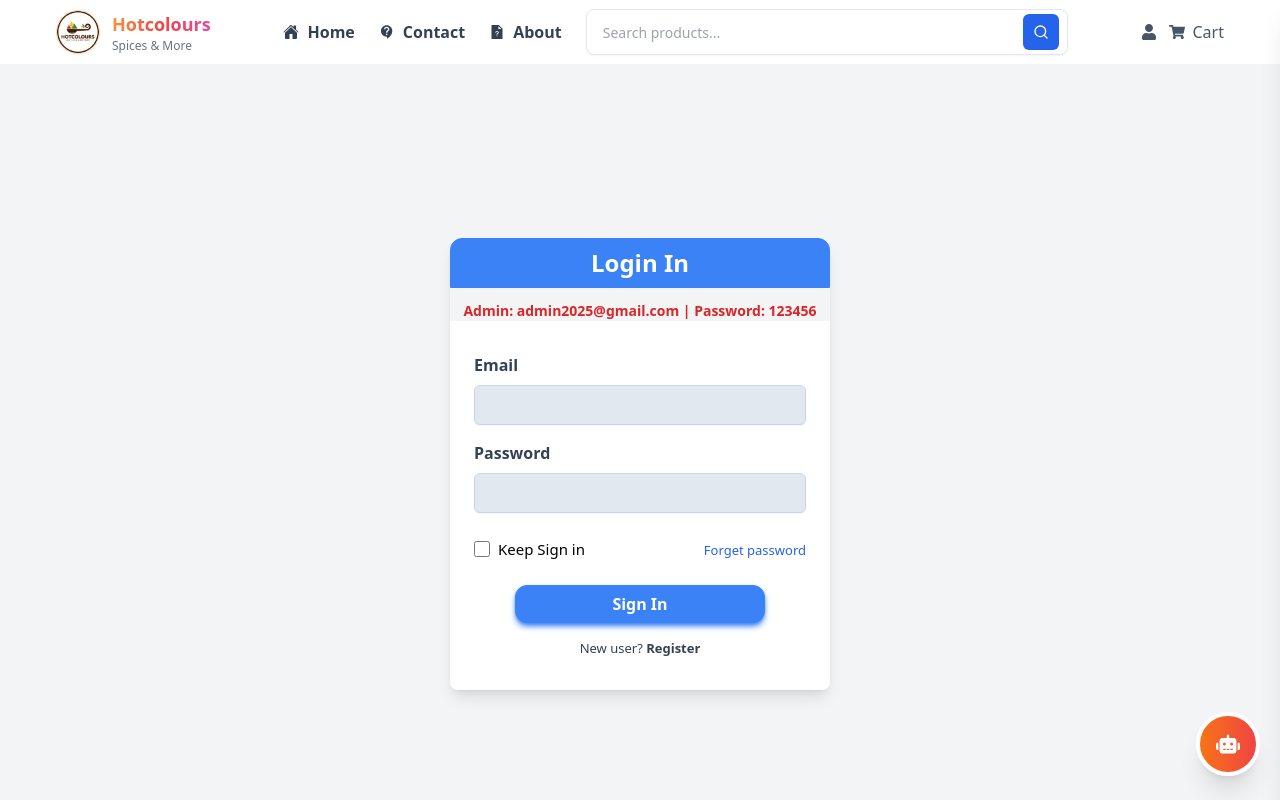
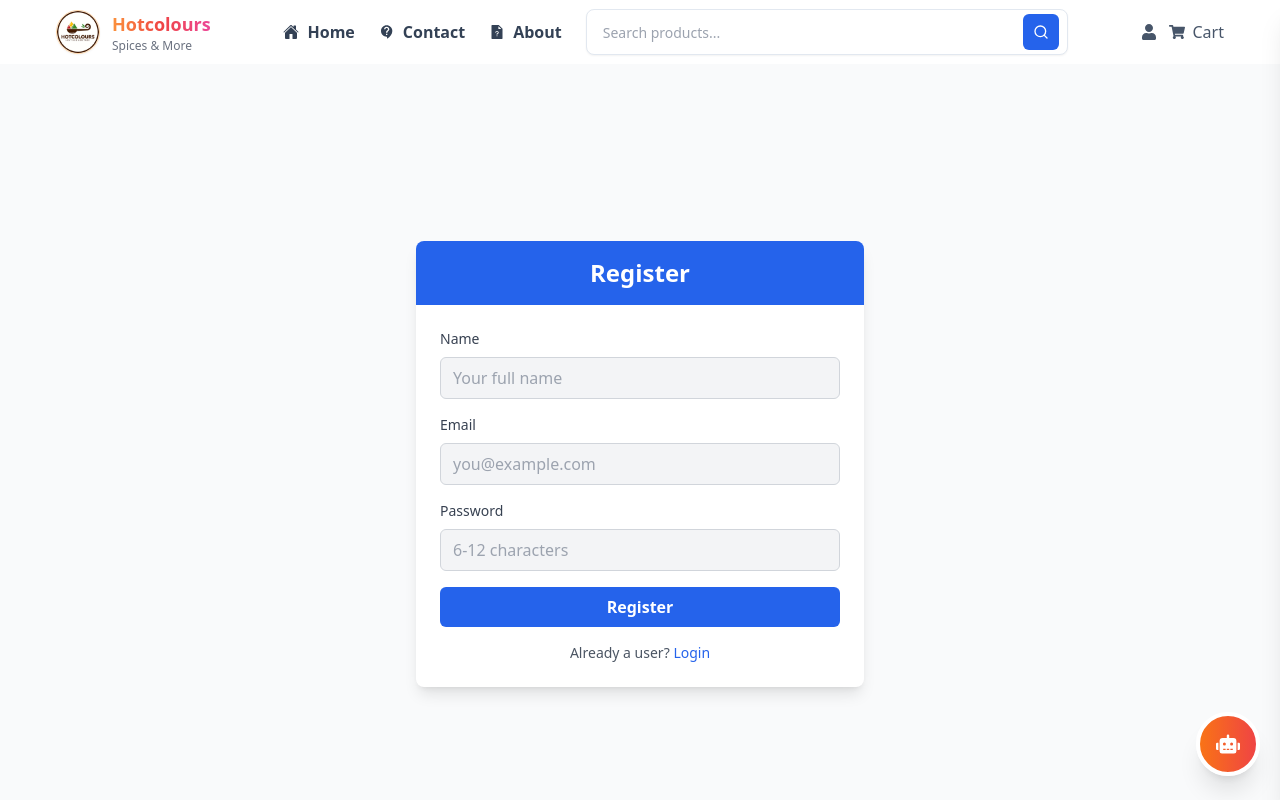
Before and after one commit to BIKRAM2725/HOTCOLOURS, a React (Create React App) app in the folder client/: page /register in a window 1280 px wide. Before the commit this address led to /login. Shown: the top 800 px of the page. Built offline with nearby package versions, Linux system fonts and the light colour scheme.

Commit message:
Update Register.jsx

```diff
--- a/client/src/page/Register.jsx
+++ b/client/src/page/Register.jsx
@@ -1,192 +1,172 @@
-// // src/page/Register.jsx
-// import React, { useState } from "react";
-// import { ToastContainer, toast } from "react-toastify";
-// import { useNavigate, Link } from "react-router-dom";
-// import axios from "axios";
+// src/page/Register.jsx
+import React, { useState } from "react";
+import { ToastContainer, toast } from "react-toastify";
+import { useNavigate, Link } from "react-router-dom";
+import axios from "axios";
 
-// const API_BASE = process.env.REACT_APP_API_URL;
+const API_BASE = process.env.REACT_APP_API_URL;
 
-// function Register() {
-//   const [name, setName] = useState("");
-//   const [email, setEmail] = useState("");
-//   const [password, setPassword] = useState("");
-//   const [error, setError] = useState("");
-//   const [loading, setLoading] = useState(false);
-//   const navigate = useNavigate();
+function Register() {
+  const [name, setName] = useState("");
+  const [email, setEmail] = useState("");
+  const [password, setPassword] = useState("");
+  const [error, setError] = useState("");
+  const [loading, setLoading] = useState(false);
+  const navigate = useNavigate();
 
-//   const validateEmail = (email) => {
-//     const emailRegex = /^[^\s@]+@[^\s@]+\.[^\s@]+$/;
-//     return emailRegex.test(email);
-//   };
+  const validateEmail = (email) => {
+    const emailRegex = /^[^\s@]+@[^\s@]+\.[^\s@]+$/;
+    return emailRegex.test(email);
+  };
 
-//   const handleSubmit = async (e) => {
-//     e.preventDefault();
-//     setError("");
+  const handleSubmit = async (e) => {
+    e.preventDefault();
+    setError("");
 
-//     if (!name.trim() || !email.trim() || !password) {
-//       toast.error("All fields are required");
-//       return;
-//     }
+    if (!name.trim() || !email.trim() || !password) {
+      toast.error("All fields are required");
+      return;
+    }
 
-//     if (!validateEmail(email.trim())) {
-//       toast.error("Enter a valid email address");
-//       return;
-//     }
+    if (!validateEmail(email.trim())) {
+      toast.error("Enter a valid email address");
+      return;
+    }
 
-//     if (password.length < 6 || password.length > 12) {
-//       toast.error("Password must be 6–12 characters long");
-//       return;
-//     }
+    if (password.length < 6 || password.length > 12) {
+      toast.error("Password must be 6–12 characters long");
+      return;
+    }
 
-//     try {
-//       setLoading(true);
-//       const res = await axios.post(`${API_BASE}/api/auth/register`, {
-//         name: name.trim(),
-//         email: email.trim(),
-//         password,
-//       });
+    try {
+      setLoading(true);
+      const res = await axios.post(`${API_BASE}/api/auth/register`, {
+        name: name.trim(),
+        email: email.trim(),
+        password,
+      });
 
-//       toast.success(res.data.message || "Registered successfully");
-//       setTimeout(() => {
-//         navigate("/login");
-//       }, 800);
-//     } catch (err) {
-//       const errorMsg =
-//         err?.response?.data?.message || "Network error, please try again";
-//       toast.error(errorMsg);
-//     } finally {
-//       setLoading(false);
-//     }
-//   };
+      toast.success(res.data.message || "Registered successfully");
+      setTimeout(() => {
+        navigate("/login");
+      }, 800);
+    } catch (err) {
+      const errorMsg =
+        err?.response?.data?.message || "Network error, please try again";
+      toast.error(errorMsg);
+    } finally {
+      setLoading(false);
+    }
+  };
 
-//   return (
-//     <div className="min-h-screen flex items-center justify-center bg-gray-50 px-4 py-12">
-//       <div className="w-full max-w-md">
-//         <div className="bg-white rounded-lg shadow-lg overflow-hidden">
-//           {/* Header */}
-//           <div className="bg-blue-600 text-white py-4 px-6">
-//             <h2 className="text-2xl font-semibold text-center">Register</h2>
-//           </div>
+  return (
+    <div className="min-h-screen flex items-center justify-center bg-gray-50 px-4 py-12">
+      <div className="w-full max-w-md">
+        <div className="bg-white rounded-lg shadow-lg overflow-hidden">
+          {/* Header */}
+          <div className="bg-blue-600 text-white py-4 px-6">
+            <h2 className="text-2xl font-semibold text-center">Register</h2>
+          </div>
 
-//           {/* Form */}
-//           <form onSubmit={handleSubmit} className="p-6 space-y-4">
-//             <div>
-//               <label htmlFor="name" className="block text-sm font-medium text-gray-700">
-//                 Name
-//               </label>
-//               <input
-//                 id="name"
-//                 name="name"
-//                 type="text"
-//                 value={name}
-//                 onChange={(e) => setName(e.target.value)}
-//                 className="mt-2 block w-full px-3 py-2 bg-gray-100 border border-gray-300 rounded-md focus:outline-none focus:ring-2 focus:ring-blue-400"
-//                 placeholder="Your full name"
-//                 autoComplete="name"
-//               />
-//             </div>
+          {/* Form */}
+          <form onSubmit={handleSubmit} className="p-6 space-y-4">
+            <div>
+              <label htmlFor="name" className="block text-sm font-medium text-gray-700">
+                Name
+              </label>
+              <input
+                id="name"
+                name="name"
+                type="text"
+                value={name}
+                onChange={(e) => setName(e.target.value)}
+                className="mt-2 block w-full px-3 py-2 bg-gray-100 border border-gray-300 rounded-md focus:outline-none focus:ring-2 focus:ring-blue-400"
+                placeholder="Your full name"
+                autoComplete="name"
+              />
+            </div>
 
-//             <div>
-//               <label htmlFor="email" className="block text-sm font-medium text-gray-700">
-//                 Email
-//               </label>
-//               <input
-//                 id="email"
-//                 name="email"
-//                 type="email"
-//                 value={email}
-//                 onChange={(e) => setEmail(e.target.value)}
-//                 className="mt-2 block w-full px-3 py-2 bg-gray-100 border border-gray-300 rounded-md focus:outline-none focus:ring-2 focus:ring-blue-400"
-//                 placeholder="you@example.com"
-//                 autoComplete="email"
-//               />
-//             </div>
+            <div>
+              <label htmlFor="email" className="block text-sm font-medium text-gray-700">
+                Email
+              </label>
+              <input
+                id="email"
+                name="email"
+                type="email"
+                value={email}
+                onChange={(e) => setEmail(e.target.value)}
+                className="mt-2 block w-full px-3 py-2 bg-gray-100 border border-gray-300 rounded-md focus:outline-none focus:ring-2 focus:ring-blue-400"
+                placeholder="you@example.com"
+                autoComplete="email"
+              />
+            </div>
 
-//             <div>
-//               <label htmlFor="password" className="block text-sm font-medium text-gray-700">
-//                 Password
-//               </label>
-//               <input
-//                 id="password"
-//                 name="password"
-//                 type="password"
-//                 value={password}
-//                 onChange={(e) => setPassword(e.target.value)}
-//                 className="mt-2 block w-full px-3 py-2 bg-gray-100 border border-gray-300 rounded-md focus:outline-none focus:ring-2 focus:ring-blue-400"
-//                 placeholder="6-12 characters"
-//                 autoComplete="new-password"
-//               />
-//             </div>
+            <div>
+              <label htmlFor="password" className="block text-sm font-medium text-gray-700">
+                Password
+              </label>
+              <input
+                id="password"
+                name="password"
+                type="password"
+                value={password}
+                onChange={(e) => setPassword(e.target.value)}
+                className="mt-2 block w-full px-3 py-2 bg-gray-100 border border-gray-300 rounded-md focus:outline-none focus:ring-2 focus:ring-blue-400"
+                placeholder="6-12 characters"
+                autoComplete="new-password"
+              />
+            </div>
 
-//             {error && <p className="text-red-500 text-sm">{error}</p>}
+            {error && <p className="text-red-500 text-sm">{error}</p>}
 
-//             <div>
-//               <button
-//                 type="submit"
-//                 disabled={loading}
-//                 className={`w-full flex items-center justify-center gap-2 px-4 py-2 rounded-md text-white font-semibold transition ${
-//                   loading ? "bg-blue-400 cursor-not-allowed" : "bg-blue-600 hover:bg-blue-700"
-//                 }`}
-//               >
-//                 {loading ? (
-//                   <>
-//                     <svg className="w-4 h-4 animate-spin" viewBox="0 0 24 24">
-//                       <circle
-//                         className="opacity-25"
-//                         cx="12"
-//                         cy="12"
-//                         r="10"
-//                         stroke="currentColor"
-//                         strokeWidth="4"
-//                         fill="none"
-//                       />
-//                       <path
-//                         className="opacity-75"
-//                         fill="currentColor"
-//                         d="M4 12a8 8 0 018-8v4a4 4 0 00-4 4H4z"
-//                       />
-//                     </svg>
-//                     Registering...
-//                   </>
-//                 ) : (
-//                   "Register"
-//                 )}
-//               </button>
-//             </div>
+            <div>
+              <button
+                type="submit"
+                disabled={loading}
+                className={`w-full flex items-center justify-center gap-2 px-4 py-2 rounded-md text-white font-semibold transition ${
+                  loading ? "bg-blue-400 cursor-not-allowed" : "bg-blue-600 hover:bg-blue-700"
+                }`}
+              >
+                {loading ? (
+                  <>
+                    <svg className="w-4 h-4 animate-spin" viewBox="0 0 24 24">
+                      <circle
+                        className="opacity-25"
+                        cx="12"
+                        cy="12"
+                        r="10"
+                        stroke="currentColor"
+                        strokeWidth="4"
+                        fill="none"
+                      />
+                      <path
+                        className="opacity-75"
+                        fill="currentColor"
+                        d="M4 12a8 8 0 018-8v4a4 4 0 00-4 4H4z"
+                      />
+                    </svg>
+                    Registering...
+                  </>
+                ) : (
+                  "Register"
+                )}
+              </button>
+            </div>
 
-//             <div className="text-center text-sm text-gray-600">
-//               Already a user?{" "}
-//               <Link to="/login" className="font-medium text-blue-600 hover:underline">
-//                 Login
-//               </Link>
-//             </div>
-//           </form>
-//         </div>
+            <div className="text-center text-sm text-gray-600">
+              Already a user?{" "}
+              <Link to="/login" className="font-medium text-blue-600 hover:underline">
+                Login
+              </Link>
+            </div>
+          </form>
+        </div>
 
-//         <ToastContainer position="top-right" />
-//       </div>
-//     </div>
-//   );
-// }
+        <ToastContainer position="top-right" />
+      </div>
+    </div>
+  );
+}
 
-// export default Register;
-
-
-import React from "react";
-import { Navigate } from "react-router-dom";
-
-export default function PrivateRoute({ children }) {
-  const auth = localStorage.getItem("auth");
-
-  if (!auth) {
-    return <Navigate to="/login" replace />;
-  }
-
-  const parsed = JSON.parse(auth);
-
-  if (!parsed?.token) {
-    return <Navigate to="/login" replace />;
-  }
-
-  return children;
-}
+export default Register;
```
